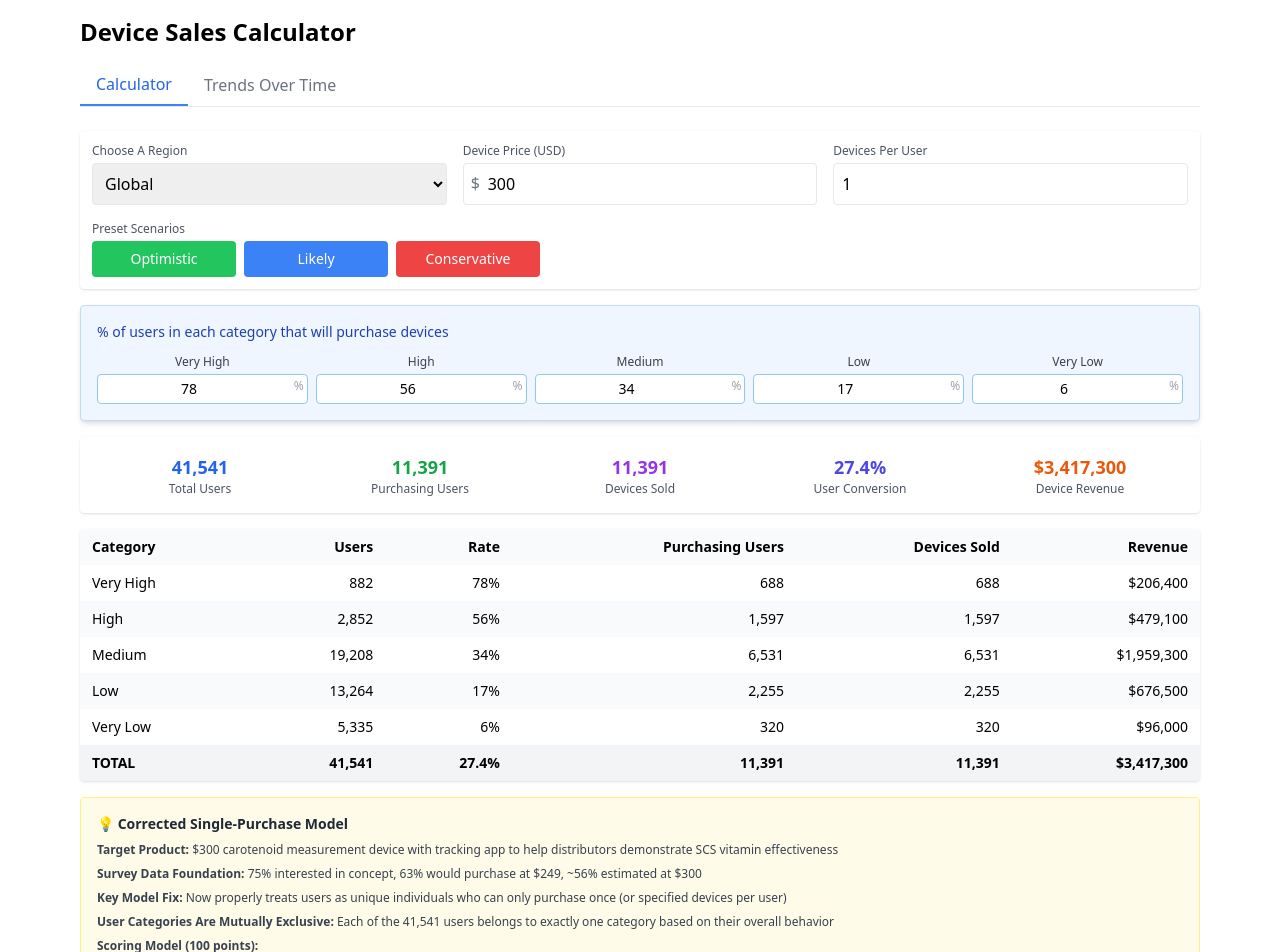
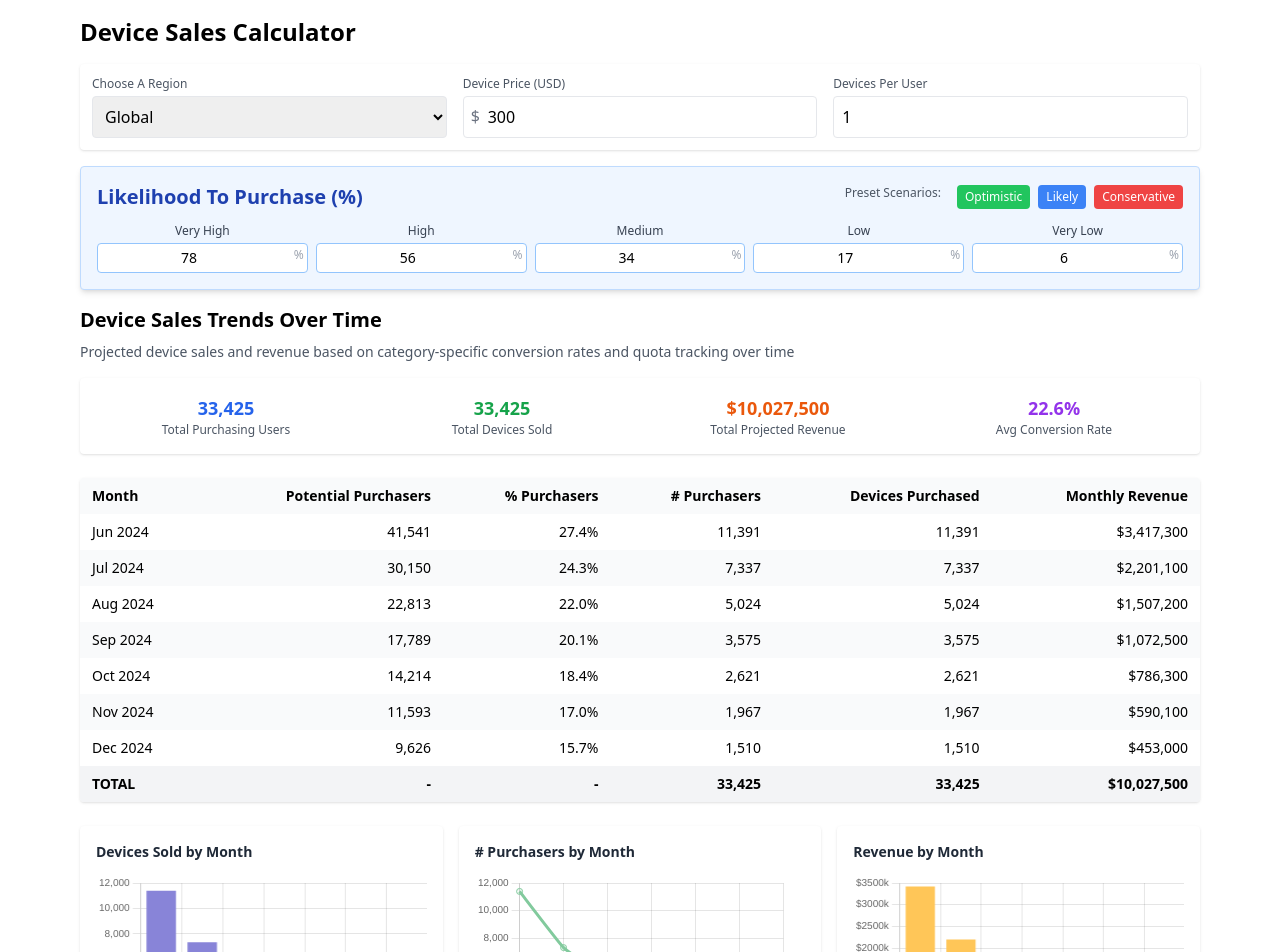
Before and after one commit to beastwood12/prysm_likely_to_purch, a React (Vite) app: page / in a window 1280 px wide. Shown: the top 952 px of the page. Built offline with nearby package versions, Linux system fonts and the light colour scheme; the HTML template or start-up script is replaced by a standard one.

Commit message:
Update App.tsx
Made extensive updates

```diff
--- a/src/App.tsx
+++ b/src/App.tsx
@@ -1,11 +1,18 @@
-import React, { useState, useMemo } from 'react';
+import React, { useState, useMemo, useEffect, useRef } from 'react';
+import * as Chart from 'chart.js';
 
 export default function Calculator() {
   const [rates, setRates] = useState({ veryHigh: 78, high: 56, medium: 34, low: 17, veryLow: 6 });
   const [price, setPrice] = useState(300);
   const [region, setRegion] = useState('overall');
-  const [activeTab, setActiveTab] = useState('calculator');
   const [devicesPerUser, setDevicesPerUser] = useState(1);
+
+  const devicesChartRef = useRef(null);
+  const purchasersChartRef = useRef(null);
+  const revenueChartRef = useRef(null);
+  const devicesChartInstance = useRef(null);
+  const purchasersChartInstance = useRef(null);
+  const revenueChartInstance = useRef(null);
 
   // Configuration constants
   const CATEGORIES = ['veryHigh', 'high', 'medium', 'low', 'veryLow'];
@@ -40,7 +47,7 @@ export default function Calculator() {
     { month: 'Dec 2024', users: 31838 }
   ];
 
-  // Main calculations - accounting for unique users only
+  // Main calculations
   const calculations = useMemo(() => {
     const regionData = data[region];
 
@@ -77,7 +84,7 @@ export default function Calculator() {
       totalRevenue: totalDevicesSold * price,
       conversionRate: ((totalPurchasingUsers / totalUniqueUsers) * 100).toFixed(1)
     };
-  }, [rates, price, region, devicesPerUser]);
+  }, [rates, price, region, devicesPerUser, CATEGORIES, CATEGORY_NAMES, data]);
 
   // Time series calculations - proper category-based purchasing with quota tracking
   const timeSeriesResults = useMemo(() => {
@@ -141,6 +148,138 @@ export default function Calculator() {
     });
   }, [data, region, rates, devicesPerUser, price, timeSeriesData, CATEGORIES]);
 
+  // Chart creation effect
+  useEffect(() => {
+    // Register Chart.js components
+    if (Chart.Chart && Chart.registerables) {
+      Chart.Chart.register(...Chart.registerables);
+    }
+
+    // Destroy existing charts
+    if (devicesChartInstance.current) {
+      devicesChartInstance.current.destroy();
+    }
+    if (purchasersChartInstance.current) {
+      purchasersChartInstance.current.destroy();
+    }
+    if (revenueChartInstance.current) {
+      revenueChartInstance.current.destroy();
+    }
+
+    // Create charts
+    if (devicesChartRef.current && timeSeriesResults.length > 0) {
+      devicesChartInstance.current = new Chart.Chart(devicesChartRef.current, {
+        type: 'bar',
+        data: {
+          labels: timeSeriesResults.map(r => r.month),
+          datasets: [{
+            label: 'Devices Sold',
+            data: timeSeriesResults.map(r => r.devicesPurchased),
+            backgroundColor: '#8884d8'
+          }]
+        },
+        options: {
+          responsive: true,
+          maintainAspectRatio: false,
+          plugins: {
+            legend: { display: false }
+          },
+          scales: {
+            y: {
+              beginAtZero: true,
+              ticks: { font: { size: 10 } }
+            },
+            x: {
+              ticks: {
+                font: { size: 9 },
+                maxRotation: 45
+              }
+            }
+          }
+        }
+      });
+    }
+
+    if (purchasersChartRef.current && timeSeriesResults.length > 0) {
+      purchasersChartInstance.current = new Chart.Chart(purchasersChartRef.current, {
+        type: 'line',
+        data: {
+          labels: timeSeriesResults.map(r => r.month),
+          datasets: [{
+            label: 'Purchasers',
+            data: timeSeriesResults.map(r => r.numberPurchasers),
+            borderColor: '#82ca9d',
+            backgroundColor: 'rgba(130, 202, 157, 0.1)',
+            tension: 0.1
+          }]
+        },
+        options: {
+          responsive: true,
+          maintainAspectRatio: false,
+          plugins: {
+            legend: { display: false }
+          },
+          scales: {
+            y: {
+              beginAtZero: true,
+              ticks: { font: { size: 10 } }
+            },
+            x: {
+              ticks: {
+                font: { size: 9 },
+                maxRotation: 45
+              }
+            }
+          }
+        }
+      });
+    }
+
+    if (revenueChartRef.current && timeSeriesResults.length > 0) {
+      revenueChartInstance.current = new Chart.Chart(revenueChartRef.current, {
+        type: 'bar',
+        data: {
+          labels: timeSeriesResults.map(r => r.month),
+          datasets: [{
+            label: 'Revenue',
+            data: timeSeriesResults.map(r => r.revenue),
+            backgroundColor: '#ffc658'
+          }]
+        },
+        options: {
+          responsive: true,
+          maintainAspectRatio: false,
+          plugins: {
+            legend: { display: false }
+          },
+          scales: {
+            y: {
+              beginAtZero: true,
+              ticks: {
+                font: { size: 10 },
+                callback: function(value) {
+                  return '$' + (value / 1000).toFixed(0) + 'k';
+                }
+              }
+            },
+            x: {
+              ticks: {
+                font: { size: 9 },
+                maxRotation: 45
+              }
+            }
+          }
+        }
+      });
+    }
+
+    return () => {
+      if (devicesChartInstance.current) devicesChartInstance.current.destroy();
+      if (purchasersChartInstance.current) purchasersChartInstance.current.destroy();
+      if (revenueChartInstance.current) revenueChartInstance.current.destroy();
+    };
+  }, [timeSeriesResults]);
+
   // Event handlers
   const setPreset = (preset) => setRates(PRESETS[preset]);
   const updateRate = (category, value) =>
@@ -150,36 +289,10 @@ export default function Calculator() {
     <div className="p-4 max-w-6xl mx-auto">
       <h1 className="text-2xl font-bold mb-4">Device Sales Calculator</h1>
 
-      {/* Tab Navigation */}
-      <div className="flex mb-6 border-b">
-        <button
-          onClick={() => setActiveTab('calculator')}
-          className={`px-4 py-2 font-medium ${
-            activeTab === 'calculator'
-              ? 'border-b-2 border-blue-500 text-blue-600'
-              : 'text-gray-500 hover:text-gray-700'
-          }`}
-        >
-          Calculator
-        </button>
-        <button
-          onClick={() => setActiveTab('trends')}
-          className={`px-4 py-2 font-medium ${
-            activeTab === 'trends'
-              ? 'border-b-2 border-blue-500 text-blue-600'
-              : 'text-gray-500 hover:text-gray-700'
-          }`}
-        >
-          Trends Over Time
-        </button>
-      </div>
-
-      {activeTab === 'calculator' && (
-        <div>
       {/* Controls */}
       <div className="mb-4 p-3 bg-white rounded shadow">
-            {/* First row - main controls */}
-            <div className="grid grid-cols-3 gap-4 mb-4">
+        {/* Main controls row */}
+        <div className="grid grid-cols-3 gap-4">
           <div>
             <label className="block text-xs font-medium text-gray-600 mb-1">Choose A Region</label>
             <select
@@ -226,16 +339,21 @@ export default function Calculator() {
             />
           </div>
         </div>
+      </div>
 
-            {/* Second row - preset scenarios */}
-            <div>
-              <label className="block text-xs font-medium text-gray-600 mb-1">Preset Scenarios</label>
-              <div className="grid grid-cols-3 gap-2 max-w-md">
+      {/* Rate Inputs with Presets */}
+      <div className="p-4 bg-blue-50 border border-blue-200 rounded shadow-md mb-4">
+        <div className="flex justify-between items-center mb-3">
+          <label className="block text-xl font-semibold text-blue-800">
+            Likelihood To Purchase (%)
+          </label>
+          <div className="flex gap-2">
+            <label className="text-xs font-medium text-gray-600 mr-2">Preset Scenarios:</label>
             {Object.keys(PRESETS).map(preset => (
               <button
                 key={preset}
                 onClick={() => setPreset(preset)}
-                    className={`px-3 py-2 text-white rounded text-sm capitalize ${
+                className={`px-2 py-1 text-white rounded text-xs capitalize ${
                   preset === 'optimistic' ? 'bg-green-500 hover:bg-green-600' :
                   preset === 'likely' ? 'bg-blue-500 hover:bg-blue-600' :
                   'bg-red-500 hover:bg-red-600'
@@ -246,13 +364,6 @@ export default function Calculator() {
             ))}
           </div>
         </div>
-          </div>
-
-          {/* Rate Inputs */}
-          <div className="p-4 bg-blue-50 border border-blue-200 rounded shadow-md mb-4">
-            <label className="block text-sm font-medium text-blue-800 mb-3">
-              % of users in each category that will purchase devices
-            </label>
         <div className="grid grid-cols-5 gap-2">
           {CATEGORIES.map((category, index) => (
             <div key={category} className="text-center">
@@ -274,76 +385,10 @@ export default function Calculator() {
         </div>
       </div>
 
-          {/* Summary Cards */}
-          <div className="grid grid-cols-5 gap-3 mb-4 p-4 bg-white rounded shadow">
-            <div className="text-center">
-              <div className="text-lg font-bold text-blue-600">{calculations.totalUsers.toLocaleString()}</div>
-              <div className="text-xs text-gray-600">Total Users</div>
-            </div>
-            <div className="text-center">
-              <div className="text-lg font-bold text-green-600">{calculations.totalPurchasingUsers.toLocaleString()}</div>
-              <div className="text-xs text-gray-600">Purchasing Users</div>
-            </div>
-            <div className="text-center">
-              <div className="text-lg font-bold text-purple-600">{calculations.totalDevicesSold.toLocaleString()}</div>
-              <div className="text-xs text-gray-600">Devices Sold</div>
-            </div>
-            <div className="text-center">
-              <div className="text-lg font-bold text-indigo-600">{calculations.conversionRate}%</div>
-              <div className="text-xs text-gray-600">User Conversion</div>
-            </div>
-            <div className="text-center">
-              <div className="text-lg font-bold text-orange-600">${calculations.totalRevenue.toLocaleString()}</div>
-              <div className="text-xs text-gray-600">Device Revenue</div>
-            </div>
-          </div>
-
-          {/* Results Table */}
-          <div className="bg-white rounded shadow overflow-hidden mb-4">
-            <table className="w-full text-sm">
-              <thead className="bg-gray-50">
-                <tr>
-                  <th className="px-3 py-2 text-left">Category</th>
-                  <th className="px-3 py-2 text-right">Users</th>
-                  <th className="px-3 py-2 text-right">Rate</th>
-                  <th className="px-3 py-2 text-right">Purchasing Users</th>
-                  <th className="px-3 py-2 text-right">Devices Sold</th>
-                  <th className="px-3 py-2 text-right">Revenue</th>
-                </tr>
-              </thead>
-              <tbody>
-                {calculations.results.map((result, i) => (
-                  <tr key={i} className={i % 2 ? 'bg-gray-50' : 'bg-white'}>
-                    <td className="px-3 py-2 font-medium">{result.category}</td>
-                    <td className="px-3 py-2 text-right">{result.users.toLocaleString()}</td>
-                    <td className="px-3 py-2 text-right">{result.rate}%</td>
-                    <td className="px-3 py-2 text-right font-medium">{result.purchasingUsers.toLocaleString()}</td>
-                    <td className="px-3 py-2 text-right font-medium">{result.devicesSold.toLocaleString()}</td>
-                    <td className="px-3 py-2 text-right">${result.revenue.toLocaleString()}</td>
-                  </tr>
-                ))}
-              </tbody>
-              <tfoot className="bg-gray-100 font-semibold">
-                <tr>
-                  <td className="px-3 py-2">TOTAL</td>
-                  <td className="px-3 py-2 text-right">{calculations.totalUsers.toLocaleString()}</td>
-                  <td className="px-3 py-2 text-right">{calculations.conversionRate}%</td>
-                  <td className="px-3 py-2 text-right">{calculations.totalPurchasingUsers.toLocaleString()}</td>
-                  <td className="px-3 py-2 text-right">{calculations.totalDevicesSold.toLocaleString()}</td>
-                  <td className="px-3 py-2 text-right">${calculations.totalRevenue.toLocaleString()}</td>
-                </tr>
-              </tfoot>
-            </table>
-          </div>
-        </div>
-      )}
-
-      {activeTab === 'trends' && (
-        <div>
       <div className="mb-4">
         <h2 className="text-xl font-semibold mb-2">Device Sales Trends Over Time</h2>
         <p className="text-sm text-gray-600 mb-4">
-              Projected device sales and revenue based on current conversion rates applied to historical user activity
+          Projected device sales and revenue based on category-specific conversion rates and quota tracking over time
         </p>
       </div>
 
@@ -351,13 +396,13 @@ export default function Calculator() {
       <div className="grid grid-cols-4 gap-4 mb-6 p-4 bg-white rounded shadow">
         <div className="text-center">
           <div className="text-lg font-bold text-blue-600">
-                {timeSeriesResults.reduce((sum, month) => sum + month.purchasingUsers, 0).toLocaleString()}
+            {timeSeriesResults.reduce((sum, month) => sum + month.numberPurchasers, 0).toLocaleString()}
           </div>
           <div className="text-xs text-gray-600">Total Purchasing Users</div>
         </div>
         <div className="text-center">
           <div className="text-lg font-bold text-green-600">
-                {timeSeriesResults.reduce((sum, month) => sum + month.devicesSold, 0).toLocaleString()}
+            {timeSeriesResults.reduce((sum, month) => sum + month.devicesPurchased, 0).toLocaleString()}
           </div>
           <div className="text-xs text-gray-600">Total Devices Sold</div>
         </div>
@@ -369,8 +414,8 @@ export default function Calculator() {
         </div>
         <div className="text-center">
           <div className="text-lg font-bold text-purple-600">
-                {(timeSeriesResults.reduce((sum, month) => sum + month.purchasingUsers, 0) /
-                  timeSeriesResults.reduce((sum, month) => sum + month.users, 0) * 100).toFixed(1)}%
+            {timeSeriesResults.length > 0 ? (timeSeriesResults.reduce((sum, month) => sum + month.numberPurchasers, 0) /
+              timeSeriesResults.reduce((sum, month) => sum + month.potentialPurchasers, 0) * 100).toFixed(1) : '0.0'}%
           </div>
           <div className="text-xs text-gray-600">Avg Conversion Rate</div>
         </div>
@@ -426,6 +471,33 @@ export default function Calculator() {
         </table>
       </div>
 
+      {/* Charts Row */}
+      <div className="grid grid-cols-3 gap-4 mt-6 mb-6">
+        {/* Devices Sold Chart */}
+        <div className="bg-white p-4 rounded shadow">
+          <h3 className="text-sm font-semibold mb-3 text-gray-800">Devices Sold by Month</h3>
+          <div style={{ height: '200px' }}>
+            <canvas ref={devicesChartRef}></canvas>
+          </div>
+        </div>
+
+        {/* Purchasers Chart */}
+        <div className="bg-white p-4 rounded shadow">
+          <h3 className="text-sm font-semibold mb-3 text-gray-800"># Purchasers by Month</h3>
+          <div style={{ height: '200px' }}>
+            <canvas ref={purchasersChartRef}></canvas>
+          </div>
+        </div>
+
+        {/* Revenue Chart */}
+        <div className="bg-white p-4 rounded shadow">
+          <h3 className="text-sm font-semibold mb-3 text-gray-800">Revenue by Month</h3>
+          <div style={{ height: '200px' }}>
+            <canvas ref={revenueChartRef}></canvas>
+          </div>
+        </div>
+      </div>
+
       {/* Insights */}
       <div className="mt-4 p-4 bg-indigo-50 border border-indigo-200 rounded">
         <h3 className="text-sm font-semibold text-gray-800 mb-2">📈 Category-Based Purchase Model</h3>
@@ -438,8 +510,6 @@ export default function Calculator() {
           <p>• Final remaining market: {timeSeriesResults[timeSeriesResults.length - 1]?.potentialPurchasers.toLocaleString() || '0'} users still eligible to purchase</p>
         </div>
       </div>
-        </div>
-      )}
 
       {/* Information Sections */}
       <div className="p-4 bg-yellow-50 border border-yellow-200 rounded mt-4">
```
Lines whose indentation alone changed are shown as unchanged.
